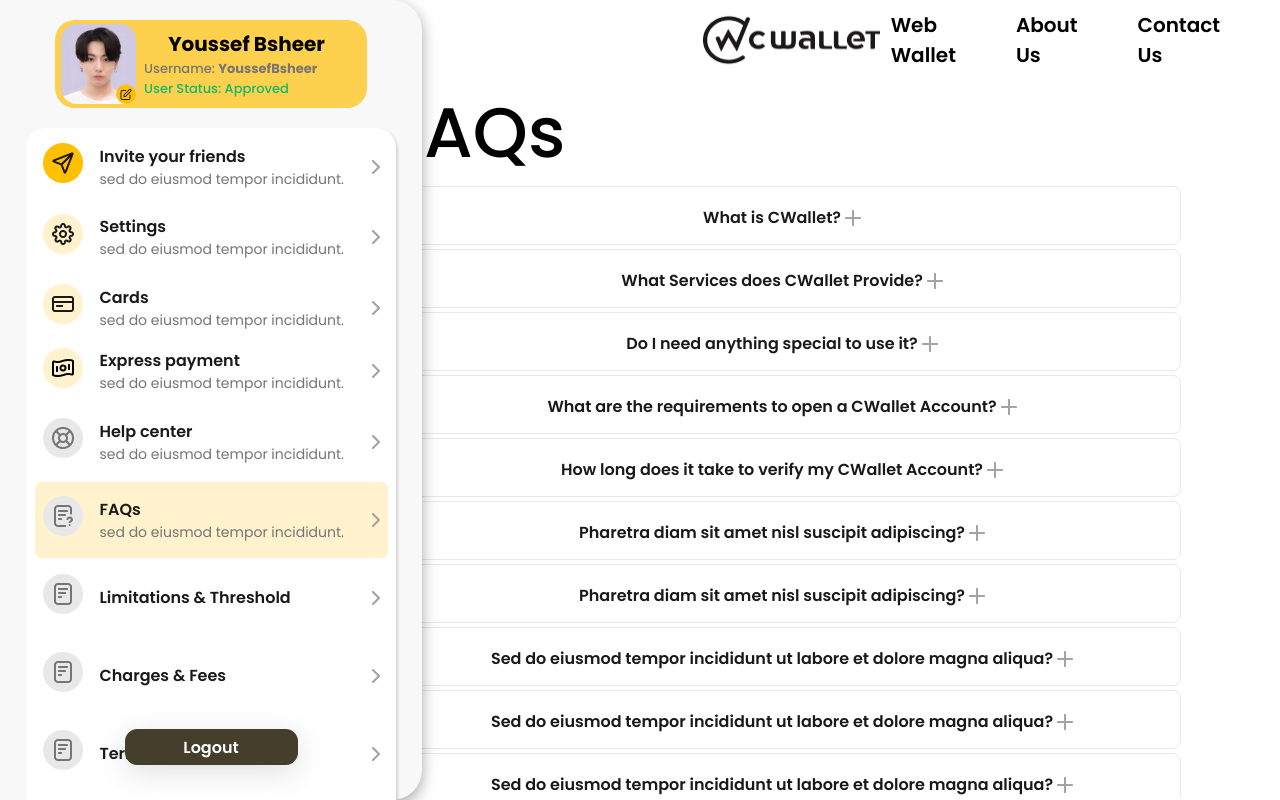
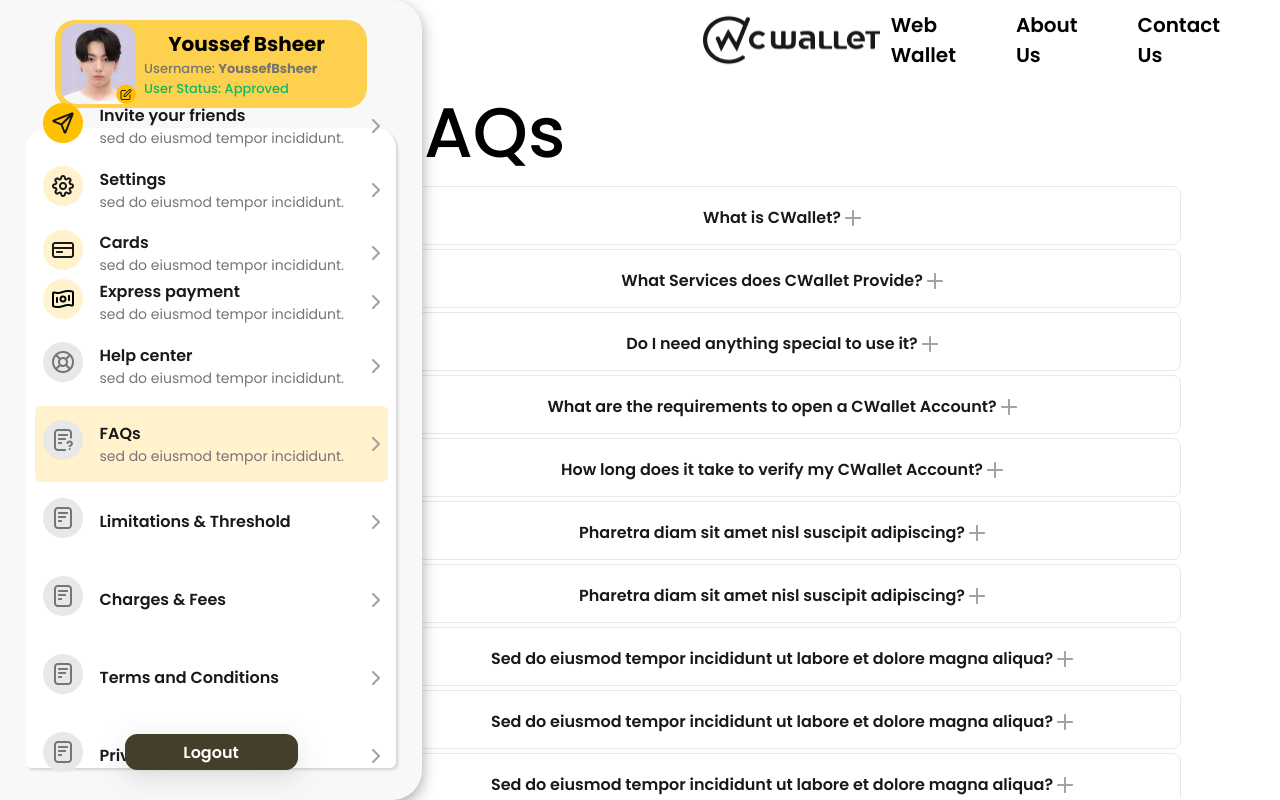
Before and after one commit to vjastoni/Profile-SideMenu, a React (Vite) app: page /profile-sidemenu/faqs in a window 1280 px wide. Built offline with nearby package versions, Linux system fonts and the light colour scheme.

Commit message:
fix ui bugs

```diff
--- a/src/App.css
+++ b/src/App.css
@@ -45,6 +45,6 @@
   font-weight: 600;
   position: absolute;
   bottom: 0;
-  margin-bottom: 35px;
+  margin-bottom: 7%;
   box-shadow: rgba(100, 100, 111, 0.2) 0px 7px 29px 0px;
 }
--- a/src/components/NavBarSettings.module.css
+++ b/src/components/NavBarSettings.module.css
@@ -1,6 +1,6 @@
 .settingsContainer {
   width: 370px;
-  height: 750px;
+  height: 80%;
   background-color: #ffffff;
   box-shadow: rgba(0, 0, 0, 0.15) 1.95px 1.95px 2.6px;
   border-top-right-radius: 20px;
@@ -10,6 +10,7 @@
   display: flex;
   flex-direction: column;
   align-items: center;
+  justify-content: center;
   gap: 2px;
   padding: 8px;
 }
--- a/src/modal/RefundSupport.module.css
+++ b/src/modal/RefundSupport.module.css
@@ -51,6 +51,12 @@ form {
   display: flex;
   flex-direction: row;
   gap: 50px;
+  margin-top: 20px;
+}
+
+.colWrapper p {
+  color: #1a1818;
+  font-size: 14px;
 }
 
 .colWrapper input {
```
